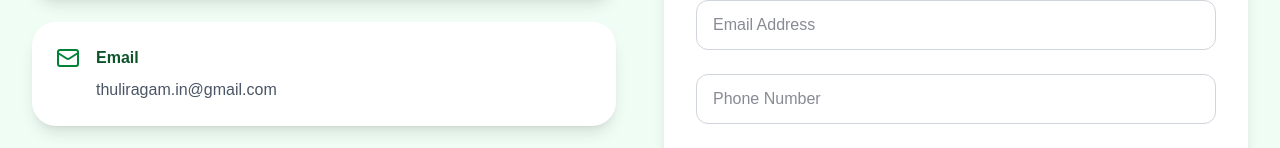
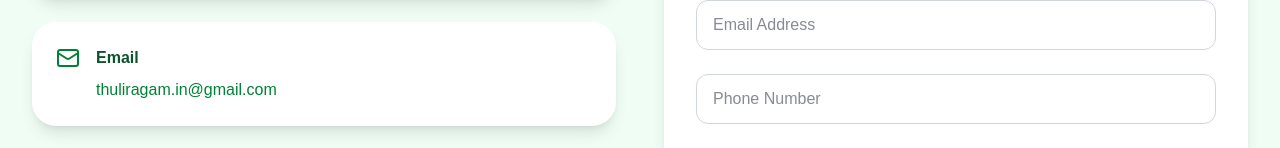
Before and after one commit to thuliragam/thuliragam-website, a Next.js app: page / in a window 1280 px wide. Shown: the part 11582-11730 px from the top of the page. Built offline with nearby package versions, Linux system fonts and the light colour scheme.

Commit message:
Add GA4 event tracking

```diff
--- a/app/components/Contact.tsx
+++ b/app/components/Contact.tsx
@@ -140,16 +140,13 @@ toast.error("Something went wrong. Please try again.");      console.error(error
             </div>
 
             <div className="rounded-3xl bg-white p-6 shadow-lg">
-
   <div className="flex items-start gap-4">
-
     <Mail
       className="text-green-700"
       size={24}
     />
 
     <div>
-
       <h3 className="font-bold text-green-900">
         Email
       </h3>
@@ -163,15 +160,12 @@ toast.error("Something went wrong. Please try again.");      console.error(error
             "Email Address"
           )
         }
-  className="mt-2 block text-gray-600 hover:text-green-700 transition-colors"
+        className="mt-2 block text-green-700 hover:text-green-900 hover:underline"
       >
         {COMPANY.email}
       </a>
-
     </div>
-
   </div>
-
 </div>
 
             <div className="rounded-3xl bg-white p-6 shadow-lg">
--- a/app/lib/constants.ts
+++ b/app/lib/constants.ts
@@ -11,7 +11,7 @@ export const COMPANY = {
 
   address: "Coimbatore, Tamil Nadu, India",
 
-  website: "https://www.thuliragam.com",
+  website: "https://www.thuliragam.in",
 };
 
 export const PRODUCTS = [
```
Lines whose indentation alone changed are shown as unchanged.
